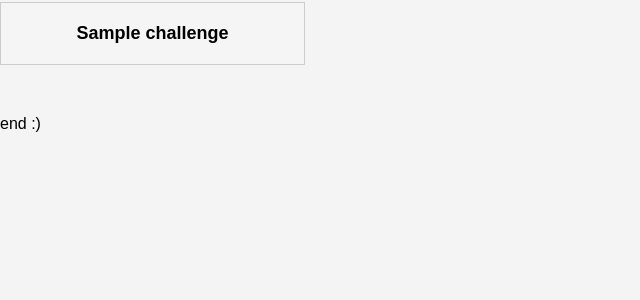
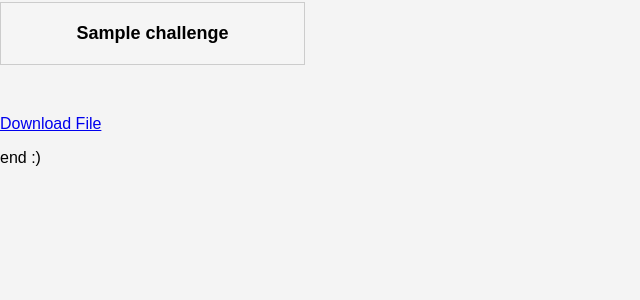
Before and after one commit to liloussvmv/Playground_BE, a Flask app: template templates/challenges.html in a window 1280 px wide. Shown: the part 294-594 px from the top of the page, without its empty margins (0-640 px from the left). Run offline with Flask 3, Linux system fonts and the light colour scheme; tables that the repository leaves empty hold one stand-in row (values such as "Sample post"); the template is opened without the code that fills it: values that come from a table or form of the project are taken from there, most other values are stand-ins (such as "Sample title", 1, 10 or a date in 2020).

Commit message:
solved a bug with the id of the challenge, and added the function to add the download option

```diff
--- a/app.py
+++ b/app.py
@@ -6,7 +6,8 @@ from werkzeug.security import generate_password_hash, check_password_hash
 from flask_login import LoginManager, UserMixin, login_user, logout_user, login_required, current_user
 from datetime import datetime
 from read import requestChallenges
-
+from flask import send_file
+import os
 app = Flask(__name__)
 app.config['SQLALCHEMY_DATABASE_URI'] = 'mysql+mysqlconnector://{user}:{password}@{host}:{port}/{database}'.format(
     **db_config)
@@ -296,3 +297,13 @@ def flags():
         return jsonify({'message': 'Congratulations! You have solved the challenge.'}), 200
     else:
         return jsonify({'message': 'Wrong Flag.'}), 200
+
+@app.route('/download/<filename>')
+def download_file(filename):
+    file_path = f'static/fileChallenges/{filename}'  # Replace with the path to your file
+
+    # Check if the file exists
+    if os.path.isfile(file_path):
+        return send_file(file_path, as_attachment=True)
+    else:
+        return "File not found"
--- a/tasks.json
+++ b/tasks.json
@@ -9,7 +9,7 @@
             "file": "misc50.zip"
         },
         {
-            "id": 0,
+            "id": 1,
             "number": 1,
             "name": "Test flag, please ignore 2",
             "flag": "flag{test_test}",
@@ -57,7 +57,7 @@
             "file": "cry100.zip"
         },
         {
-            "id": 0,
+            "id": 1,
             "number": 6,
             "name": "More crypto tasks!",
             "flag": "flag{more_crypto}",
--- a/templates/challenges.html
+++ b/templates/challenges.html
@@ -15,7 +15,8 @@
 
 
                 {% for challenge in category.tasks %}
-                    <div class="grid-item" data-modal="#myModal" data-categoryid="{{category.id}}" data-challengeid="{{challenge.id}}" data-title="{{challenge.name}}" data-body="{{challenge.desc}}">{{challenge.name}}</div>
+                    <div class="grid-item" data-modal="#myModal" data-categoryid="{{category.id}}" data-challengeid="{{challenge.id}}" data-title="{{challenge.name}}" data-body="{{challenge.desc}}" data-file="{{challenge.file}}">{{challenge.name}} </div>
+
                     {% else %}
                         Does not exist a room yet, try to create one.
                     {% endfor %}
@@ -25,13 +26,14 @@
         {% endfor %}
 
     </div>
-
+    <a href="{{ url_for('download_file', filename='read.py') }}">Download File</a>
     <div id="myModal" class="modal">
         <!-- Modal content -->
         <div class="modal-content">
             <span class="close">&times;</span>
             <h2></h2>
             <p></p>
+            <a></a>
             <form action="{{ url_for('flags') }}" method="post">
                 <input type="text" name="flag">
                 <input type="hidden" name="challenge" value="">
@@ -64,13 +66,19 @@
                 var category = this.textContent;
                 var challengeId1 = this.dataset.challengeid;
                 var categoryId1 = this.dataset.categoryid;
-
+                var dataFile = this.dataset.file;
 
                 modal.querySelector('h2').innerHTML = title;
                 modal.querySelector('p').innerHTML = body;
+                modal.querySelector('a').textContent = dataFile;
+                modal.querySelector('a').href="/download/" + " " + dataFile
+
                 challengeInput.value = challengeId1;
                 categoryInput.value = categoryId1;
                 modal.style.display = "block";
+
+
+
             });
         }
 
```
Also changed, not shown: static/fileChallenges/read.py (added, +45 -0 lines).
